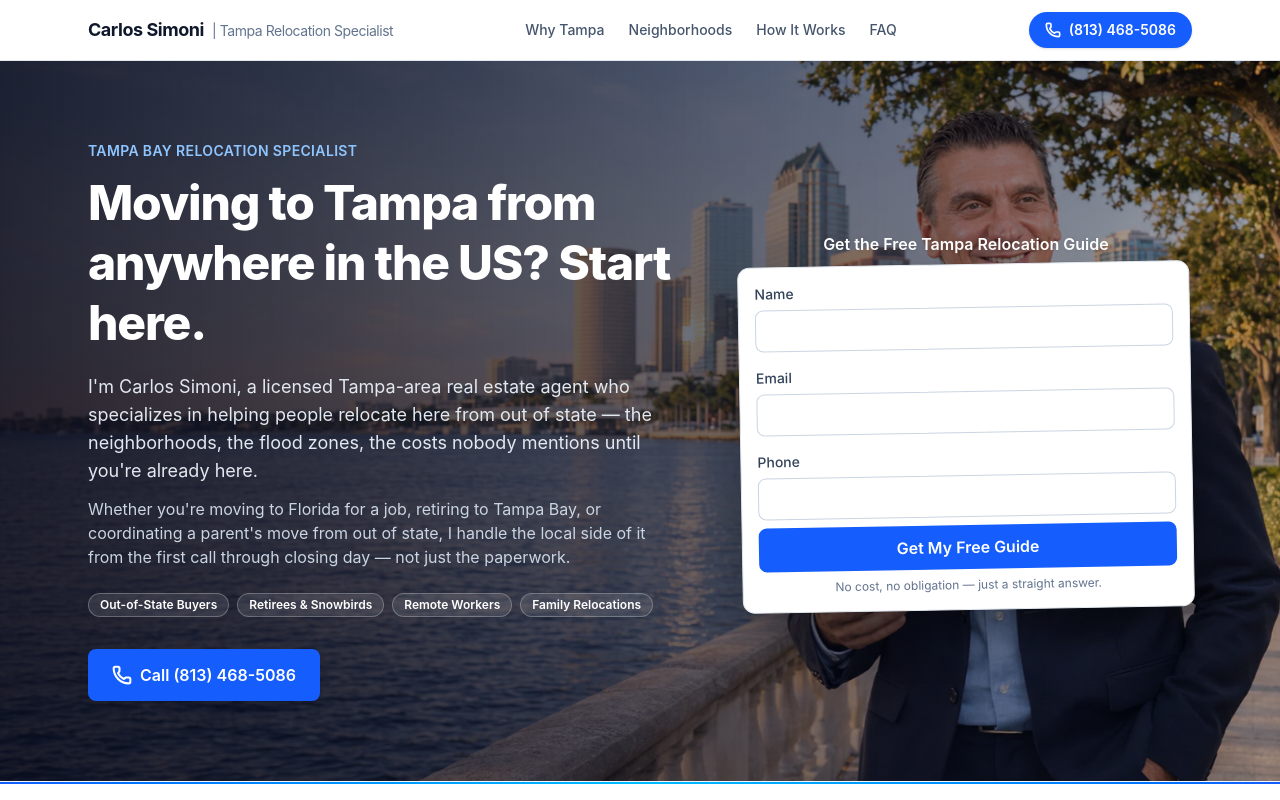
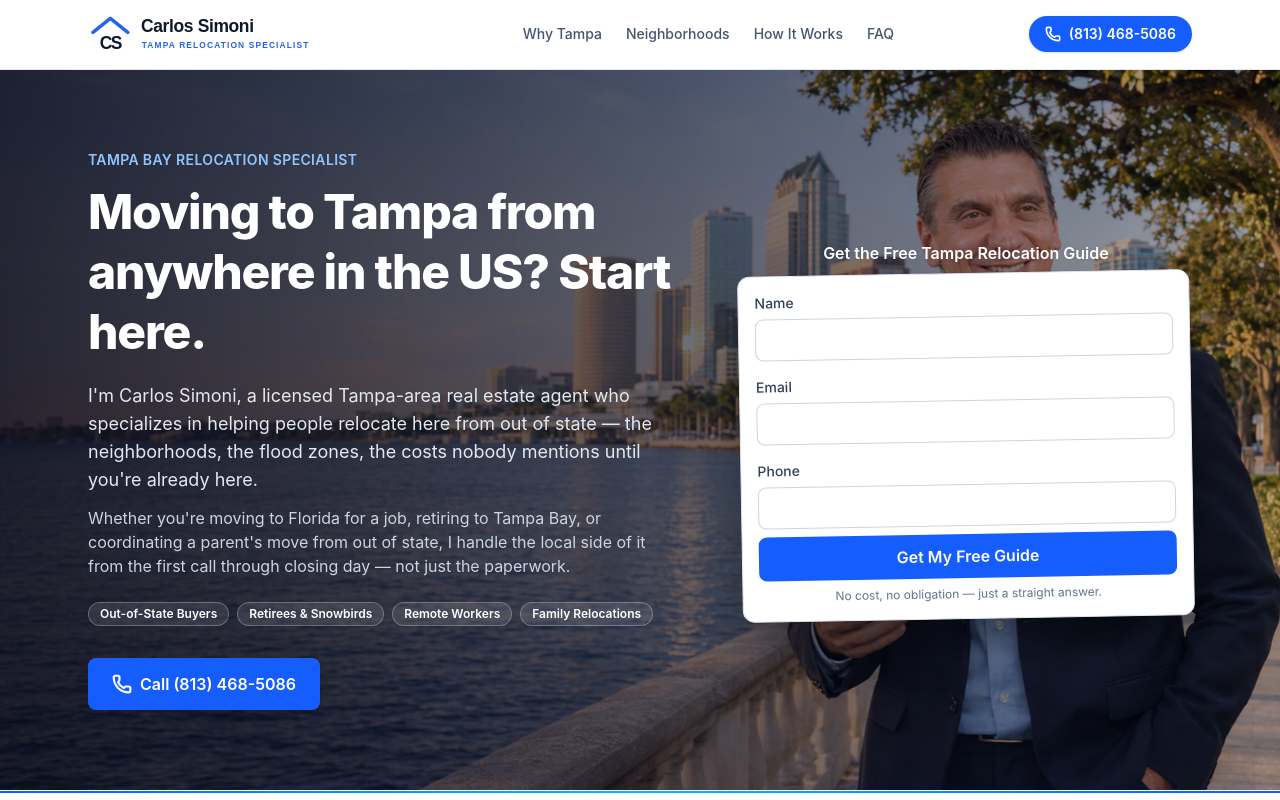
Before and after one commit to gettnerdone/carlossimoni, a Next.js app: page / in a window 1280 px wide. Shown: the top 800 px of the page. Built offline with nearby package versions, Linux system fonts and the light colour scheme.

Commit message:
added logo

```diff
--- a/components/Header.tsx
+++ b/components/Header.tsx
@@ -1,4 +1,5 @@
 import { Phone } from 'lucide-react'
+import Image from 'next/image'
 import { SITE } from '@/content/site'
 
 const NAV_LINKS = [
@@ -12,9 +13,15 @@ export function Header() {
   return (
     <header className="sticky top-0 z-40 border-b border-slate-200 bg-white/90 backdrop-blur">
       <div className="mx-auto flex max-w-6xl items-center justify-between gap-4 px-4 py-3 sm:px-6">
-        <a href="#top" className="shrink-0 text-lg font-bold tracking-tight text-slate-900">
-          Carlos Simoni
-          <span className="ml-2 hidden text-sm font-normal text-slate-500 sm:inline">| Tampa Relocation Specialist</span>
+        <a href="#top" aria-label="Carlos Simoni — Tampa Relocation Specialist" className="shrink-0">
+          <Image
+            src="/carlos-simoni-logo.svg"
+            alt="Carlos Simoni — Tampa Relocation Specialist"
+            width={430}
+            height={64}
+            className="h-auto w-[210px] sm:w-[300px]"
+            unoptimized
+          />
         </a>
 
         <nav className="hidden items-center gap-6 text-sm font-medium text-slate-600 md:flex">
```
Also changed, not shown: public/carlos-simoni-logo.png (added), public/carlos-simoni-logo.svg (added).
